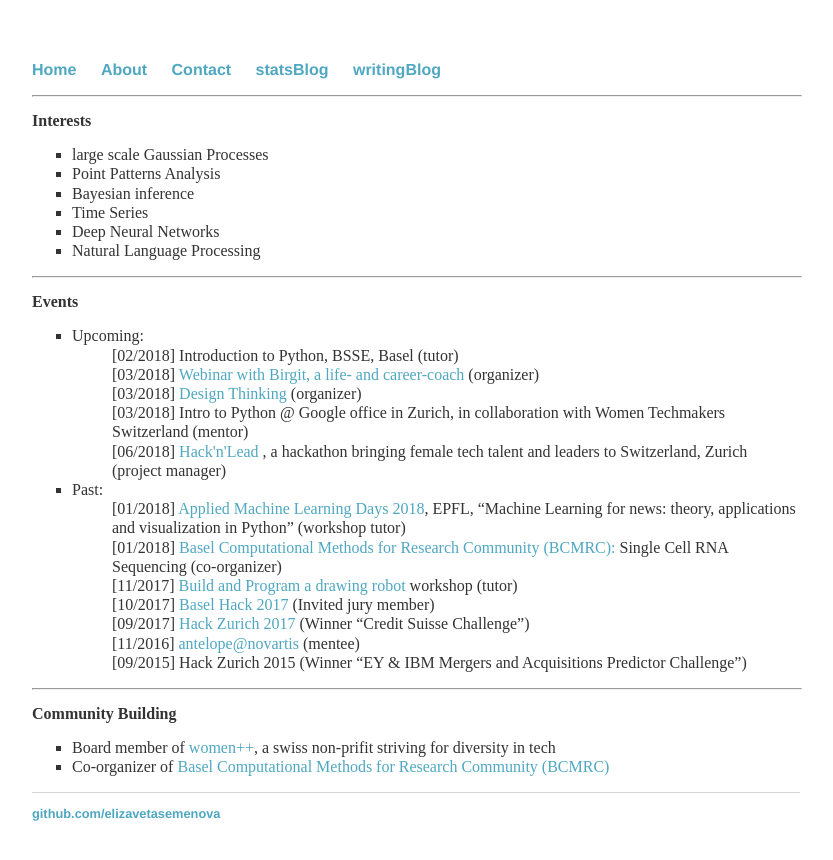
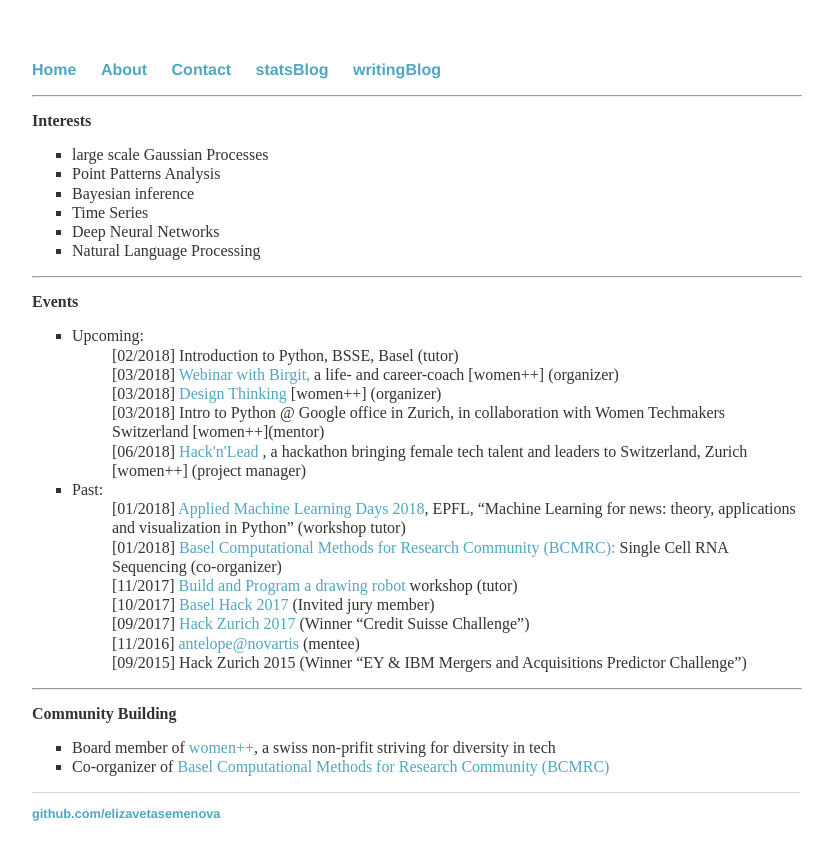
Before and after one commit to elizavetasemenova/elizavetasemenova.github.io, a Jekyll site: the page built from index.html, in a window 1280 px wide. Shown: the top 860 px of the page, without its empty margins (224-1057 px from the left). Built offline with Jekyll 4.4.1, drawn with Linux system fonts in a browser that asks for light colours.

Commit message:
Update index.html

```diff
--- a/index.html
+++ b/index.html
@@ -29,18 +29,19 @@
 		    </li>
 
 		    <li>[03/2018] <a href="https://www.meetup.com/womenplusplus/events/247545239/">
-			            Webinar with Birgit, a life- and career-coach
-			          </a> (organizer)
+			            Webinar with Birgit,
+			          </a> a life- and career-coach [women++] (organizer)
 		    </li>
 		    <li>[03/2018] <a href="https://www.meetup.com/womenplusplus/events/247508812/">
 			            Design Thinking
-           			   </a> (organizer)
+           			   </a> [women++] (organizer)
 		    </li>
-		    <li>[03/2018] Intro to Python @ Google office in Zurich, in collaboration with Women Techmakers Switzerland (mentor)
+		    <li>[03/2018] Intro to Python @ Google office in Zurich, in collaboration with Women Techmakers Switzerland [women++](mentor)
 		    </li>
 		    <li>[06/2018] <a href="https://twitter.com/hackandlead">
 			            Hack'n'Lead
-			          </a> , a hackathon bringing female tech talent and leaders to Switzerland, Zurich (project manager)
+			          </a> , a hackathon bringing female tech talent and leaders to Switzerland, Zurich [women++]
+			               (project manager)
 		     </li>
 
 	       </ul>
```
